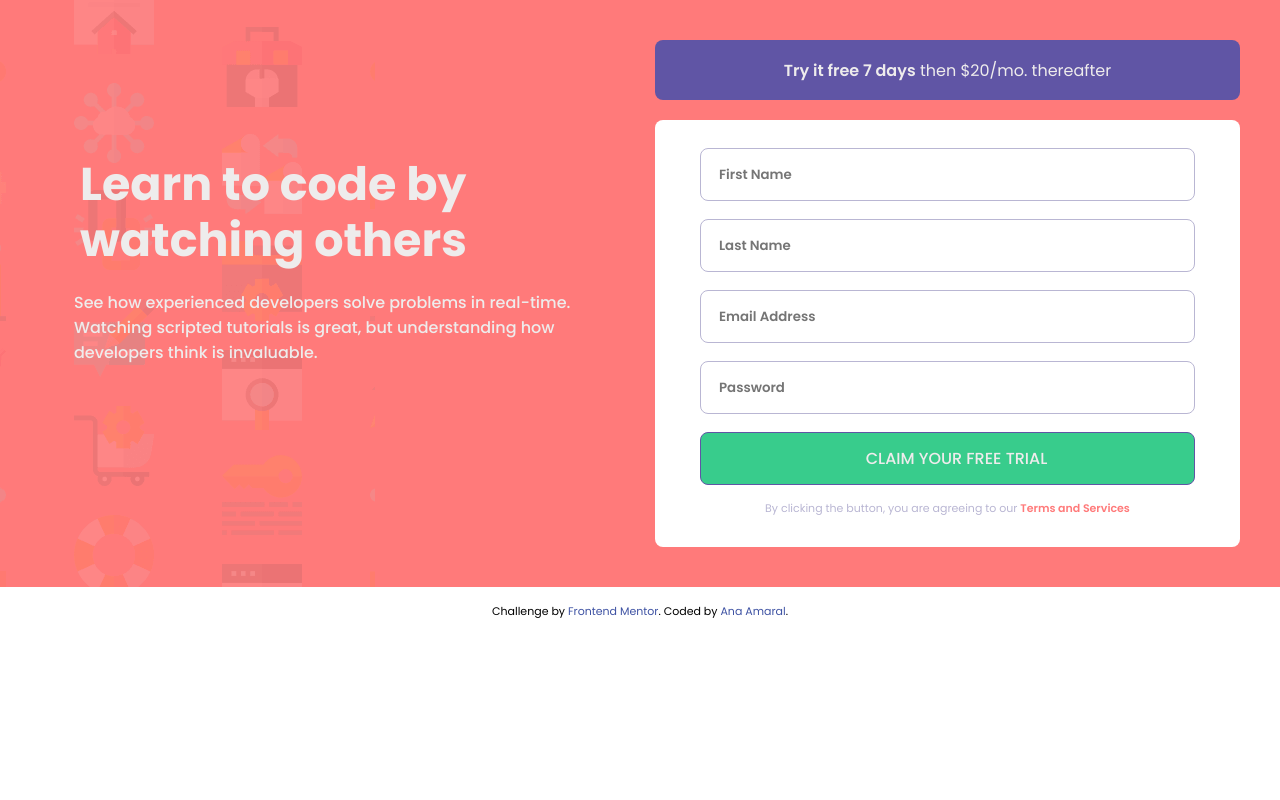
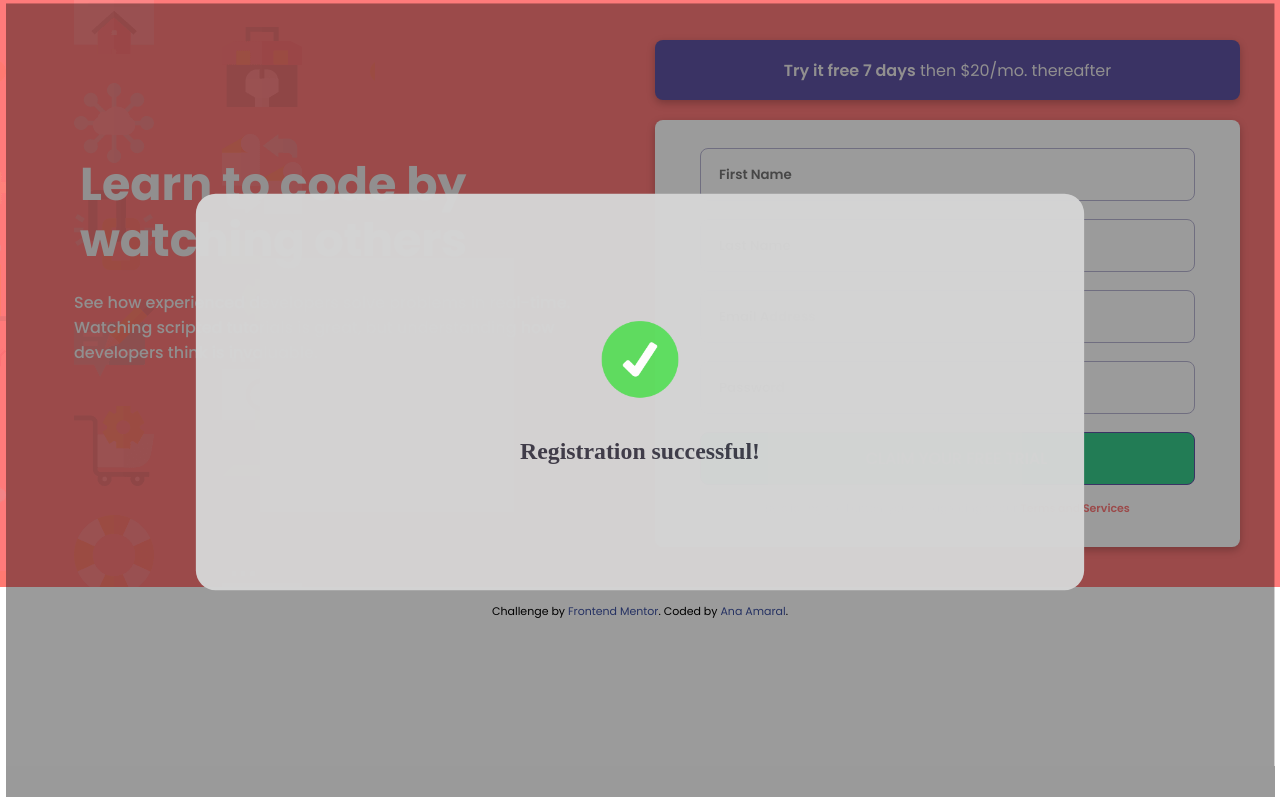
Before and after one commit to MachadoA/JS-newbie, a plain HTML site: page intro-component-with-signup-form/index.html in a window 1280 px wide. Both pictures are taken after typing "Sample", "Sample", "name@example.com", "Sample123" into the empty fields and a click on the input "Claim your free trial". Drawn offline with Linux system fonts and the light colour scheme.

Commit message:
animation

```diff
--- a/intro-component-with-signup-form/css/style.css
+++ b/intro-component-with-signup-form/css/style.css
@@ -54,6 +54,7 @@ h1{padding: 0 20px; font-size: 26px;line-height: 1.2;}
     height: 83px;
     border-radius: 8px;
     padding: 0 66px;
+    box-shadow: rgba(0, 0, 0, 0.24) 0px 3px 8px;
 }
 span{ font-weight: 600;}
 .box-form{
@@ -63,6 +64,7 @@ span{ font-weight: 600;}
     width: 330px;
     height: auto;
     border-radius: 8px;
+    box-shadow: rgba(0, 0, 0, 0.24) 0px 3px 8px;
 }
 input{
     border: 1px solid var(--grayish-blue);
@@ -123,6 +125,52 @@ input:focus{
 .attribution { font-size: 11px; text-align: center; color: #000; padding-top: 1vh}
 .attribution a { color: hsl(228, 45%, 44%); }
 
+/* modal */
+.answer h2{
+    color: var(--dark-blue);
+    padding-top: 40px;
+}
+.modal {
+    display: none;
+    position: fixed;
+    z-index: 1;
+    left: 0;
+    top: 0;
+    width: 100%;
+    height: 100%;
+    overflow: auto;
+    background-color: rgba(0,0,0,0.4);
+    transition: all 0.4s;
+    animation: full 3s ease-in-out;
+}
+@keyframes full {
+    from {
+      transform: scale(0);
+        opacity: 0;
+    }
+
+    to {
+      transform: scale(1);
+        opacity: 1;
+    }
+  }
+
+.answer {
+    background-color: #D3D3D3;
+    border-radius: 20px;
+    margin: 15% auto;
+    width: 70%;
+    height: 50%;
+
+    display: flex;
+    flex-direction: column;
+    align-items: center;
+    justify-content: center;
+
+    font-family: 'LexendDeca-Regular';
+    color: pink;
+}
+
 @media (min-width: 1240px){
 .container{
     width: 1150px;
--- a/intro-component-with-signup-form/index.html
+++ b/intro-component-with-signup-form/index.html
@@ -11,8 +11,8 @@
 <body>
     <div class="container">
         <section class="main">
-            <h1>Learn to code by watching others</h1>
-            <p class="more-read">See how experienced developers solve problems in real-time. Watching scripted tutorials is great, but understanding how developers think is invaluable.</p>
+            <h1 id="main-heading">Learn to code by watching others</h1>
+            <p class="more-read" aria-describedby="main-heading">See how experienced developers solve problems in real-time. Watching scripted tutorials is great, but understanding how developers think is invaluable.</p>
         </section>
 
         <section class="emphasis">
@@ -20,16 +20,19 @@
             <article class="box-form">
                 <form>
                     <div class="custom-input">
+                        <label for="name"></label>
                         <input type="text" name="name" id="name" placeholder="First Name" autocomplete="given-name">
                         <img class="icon-error" src="images/icon-error.svg" alt="icon-error">
                         <p class="alert-error">First Name cannot be empty</p>
                     </div>
                     <div class="custom-input">
+                        <label for="last-name"></label>
                         <input class="custom-input" type="text" name="last-name" id="last-name" placeholder="Last Name" autocomplete="family-name">
                         <img class="icon-error" src="images/icon-error.svg" alt="icon-error">
                         <p class="alert-error">Last Name cannot be empty</p>
                     </div>
                     <div class="custom-input">
+                        <label for="email"></label>
                         <input class="custom-input" type="email" name="email" id="email" placeholder="Email Address" autocomplete="email">
                         <img class="icon-error" src="images/icon-error.svg" alt="icon-error">
                         <p class="alert-error">Look like this is not an email</p>
@@ -41,17 +44,24 @@
                     </div>
                     <input type="submit" value="Claim your free trial" id="submit">
                 </form>
-                <p class="explanacion">By clicking the button, you are agreeing to our <a href="#" class="terms">Terms and Services</a></p>
+                <p class="explanacion">By clicking the button, you are agreeing to our <a href="#" class="terms" aria-label="Terms and Services" aria-describedby="terms-description">Terms and Services</a></p>
             </article>
         </section>
     </div>
 
-  <footer>
+    <footer>
     <p class="attribution">
       Challenge by <a href="https://www.frontendmentor.io?ref=challenge" target="_blank">Frontend Mentor</a>.
       Coded by <a href="#">Ana Amaral</a>.
     </p>
-  </footer>
+    </footer>
+
+    <div class="modal">
+        <div class="answer">
+            <img src="/images/yes.png" alt="check" width="80" height="80">
+            <h2>Registration successful!</h2>
+        </div>
+    </div>
 
   <script src="/js/script.js"></script>
 </body>
--- a/intro-component-with-signup-form/js/script.js
+++ b/intro-component-with-signup-form/js/script.js
@@ -41,7 +41,15 @@ submit.addEventListener('click', (e) => {
     });
 
     if (valid) {
-        alert('Registration successful!');
+        // alert('Registration successful!');
+        function openModal() {
+            var modal = document.querySelector(".modal");
+            modal.style.display = "block";
+            setTimeout(function() {
+                modal.style.display = "none"; // Fecha o modal após 2 segundos
+            }, 3000);
+        }
+
         inputs.forEach(customInput => {
             let input = customInput.querySelector('input');
             if (input) {
@@ -50,4 +58,5 @@ submit.addEventListener('click', (e) => {
         });
     }
 
+    openModal();
 })
```
Also changed, not shown: intro-component-with-signup-form/images/yes.png (added).
